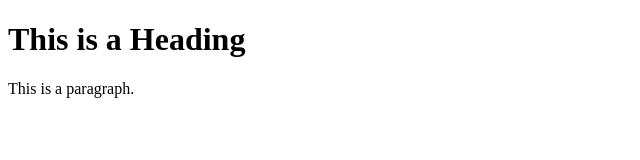
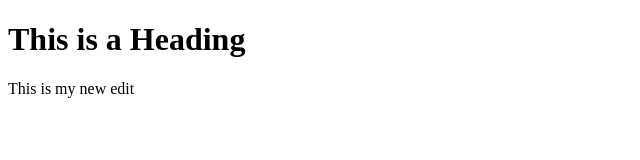
Before and after one commit to nIbrahimbucks/helloworld, a plain HTML site: page index.html in a window 1280 px wide. Shown: the full height of the page, 0-640 px from the left. Drawn offline with Linux system fonts and the light colour scheme.

Commit message:
update index
index updated

```diff
--- a/index.html
+++ b/index.html
@@ -6,7 +6,8 @@
 <body>
 
 <h1>This is a Heading</h1>
-<p>This is a paragraph.</p>
+
+ <p> This is my new edit </p>
 
 </body>
 </html>
```
